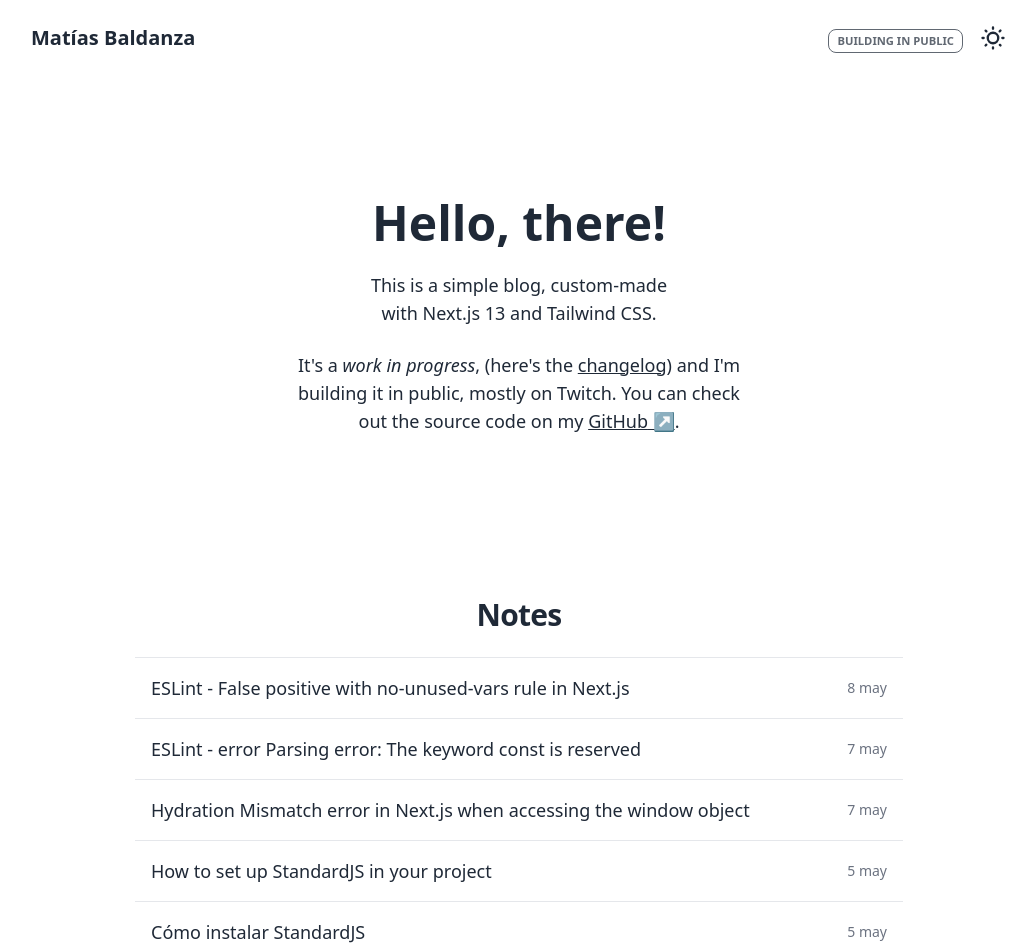
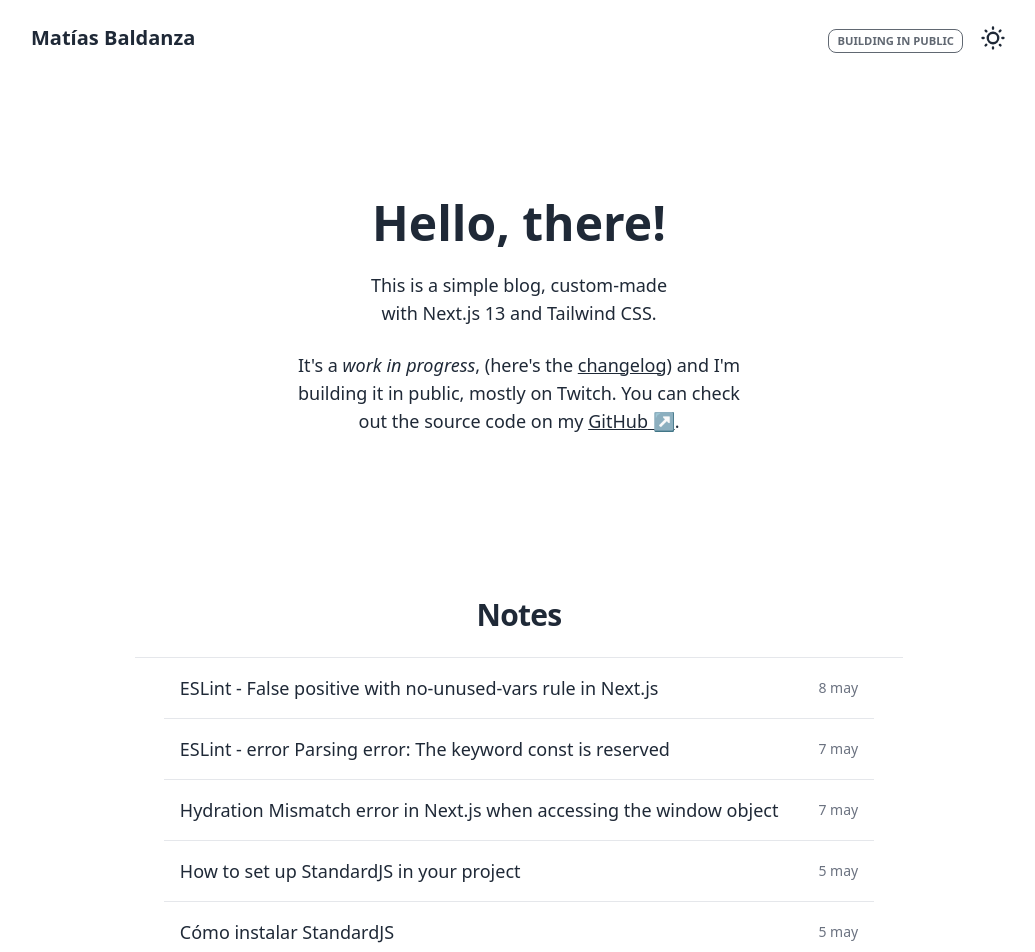
Before and after one commit to matiasbaldanza/matiasbaldanza_dev, a Next.js app: page / in a window 1280 px wide. Shown: the top 952 px of the page, without its empty margins (121-1156 px from the left). Built offline with nearby package versions, Linux system fonts and the light colour scheme.

Commit message:
refactor: ArticleList and PaginatedArticleList to receive a limit (max. number of articles to display)

```diff
--- a/src/components/ArticleList.js
+++ b/src/components/ArticleList.js
@@ -1,16 +1,30 @@
 import PaginatedArticleList from './PaginatedArticleList/PaginatedArticleList'
+import clsx from 'clsx'
+import Link from '@/components/Link'
 
-function ArticleList ({ articlesData }) {
+function ArticleList ({ articlesData, ...props }) {
+  const baseStyles = 'grid h-min-screen place-content-center'
+  const styles = clsx(baseStyles, props.className)
   return (
     <>
       {articlesData.length === 0 &&
-        <div className='grid h-min-screen place-content-center'>
+        <div className={styles}>
           No articles published yet!
         </div>}
       <PaginatedArticleList
-        items={articlesData}
+        className={styles}
+        items={!props.limit ? articlesData : articlesData.slice(0, props.limit)}
         itemsPerPage={10}
       />
+      {
+        props.limit && articlesData.length > props.limit &&
+          <Link
+            href='/notes'
+            className='block w-full p-4 mt-4 text-center text-gray-200 bg-gray-600 dark:text-gray-800 dark:bg-gray-600'
+          >
+            And {articlesData.length - props.limit} notes more...
+          </Link>
+      }
     </>
   )
 }
--- a/src/components/PaginatedArticleList/PaginatedArticleList.js
+++ b/src/components/PaginatedArticleList/PaginatedArticleList.js
@@ -1,10 +1,13 @@
 import React from 'react'
+import clsx from 'clsx'
 import Link from 'next/link'
 import DateLabel from '@/components/DateLabel'
 import Balancer from 'react-wrap-balancer'
 import PaginationNav from '../PaginationNav/PaginationNav'
 
-function PaginatedArticleList ({ items, itemsPerPage }) {
+function PaginatedArticleList ({ items, itemsPerPage, ...props }) {
+  const baseStyles = 'flex flex-col divide-y-[1px] border-y-[1px] selection:divide-gray-200'
+  const styles = clsx(baseStyles, props.className)
   const [currentPage, setCurrentPage] = React.useState(1)
 
   const numPages = Math.ceil(items.length / itemsPerPage)
@@ -15,7 +18,7 @@ function PaginatedArticleList ({ items, itemsPerPage }) {
 
   return (
     <>
-      <ul className='flex flex-col divide-y-[1px] border-y-[1px] selection:divide-gray-200'>
+      <ul className={styles}>
         {itemsCurrentPage.map(({ slug, title, tags, publishedAt }) => {
           return (
             <Link key={slug} href={`${slug}`}>
```
